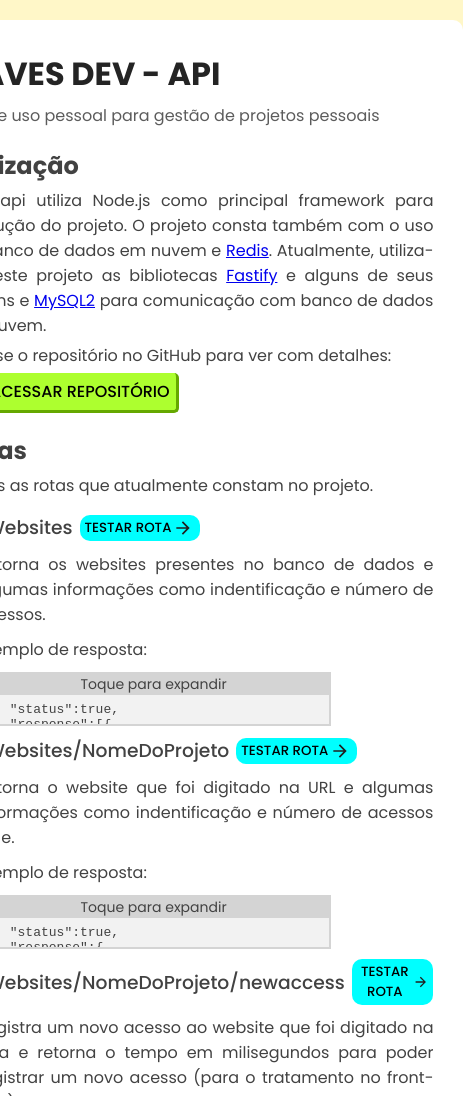
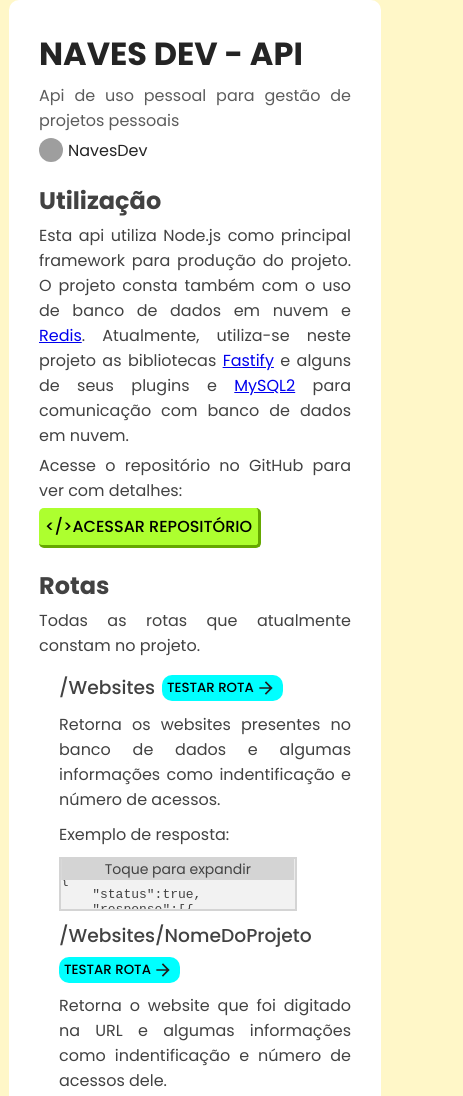
Before and after one commit to NavesDev/navesdev-api, a website: page public/index.html in a window 390 px wide. Shown: the top 1096 px of the page, 463 px wide, since content can reach past the window. Drawn offline with Linux system fonts and the light colour scheme; no server answers; grey boxes are pictures that could not be loaded.

Commit message:
Update index.html

```diff
--- a/public/index.html
+++ b/public/index.html
@@ -17,6 +17,7 @@
         text-align: justify;
         display: flex;
         justify-content: center;
+
       }
       main {
         background-color: white;
@@ -47,6 +48,9 @@
       h3 {
         font-weight: 500;
       }
+      a{
+        width: max-content;
+      }
       #gitRep {
         border: 0;
         border-bottom: 3px solid rgb(101, 168, 0);
@@ -67,6 +71,7 @@
         display: flex;
         flex-direction: column;
         gap: 5px;
+        overflow-wrap: break-word;
       }
       #routes {
         display: flex;
@@ -109,6 +114,7 @@
         background-color: rgb(212, 212, 212);
         width: 100%;
         text-align: center;
+        top:0;
         transform: translateX(-50%);
         transition: 500ms;
       }
@@ -137,8 +143,30 @@
         background: rgb(180, 180, 180);
         border-radius: 10px;
       }
+      #user{
+        display: flex;
+        gap: 5px;
+      }
+      #user img{
+        width: 24px;
+        height: 24px;
+        border-radius: 50%;
+      }
       @media (max-width:1000px) {
-
+        main{
+          margin: 0;
+          width: 80%;
+          padding: 30px;
+        }
+        h3{
+          word-break: break-all;
+        }
+        #routes #header{
+          flex-wrap: wrap;
+        }
+        .codeSpace{
+          max-width: 80%;
+        }
         .codeSpace::before{
             content:"Toque para expandir"
         }
@@ -150,6 +178,10 @@
       <header>
         <h1>NAVES DEV - API</h1>
         <p>Api de uso pessoal para gestão de projetos pessoais</p>
+        <div id="user">
+          <img src="https://avatars.githubusercontent.com/u/180488844?v=4" alt="">
+          <label for="">NavesDev</label>
+        </div>
       </header>
       <article id="a1">
         <h2>Utilização</h2>
```
